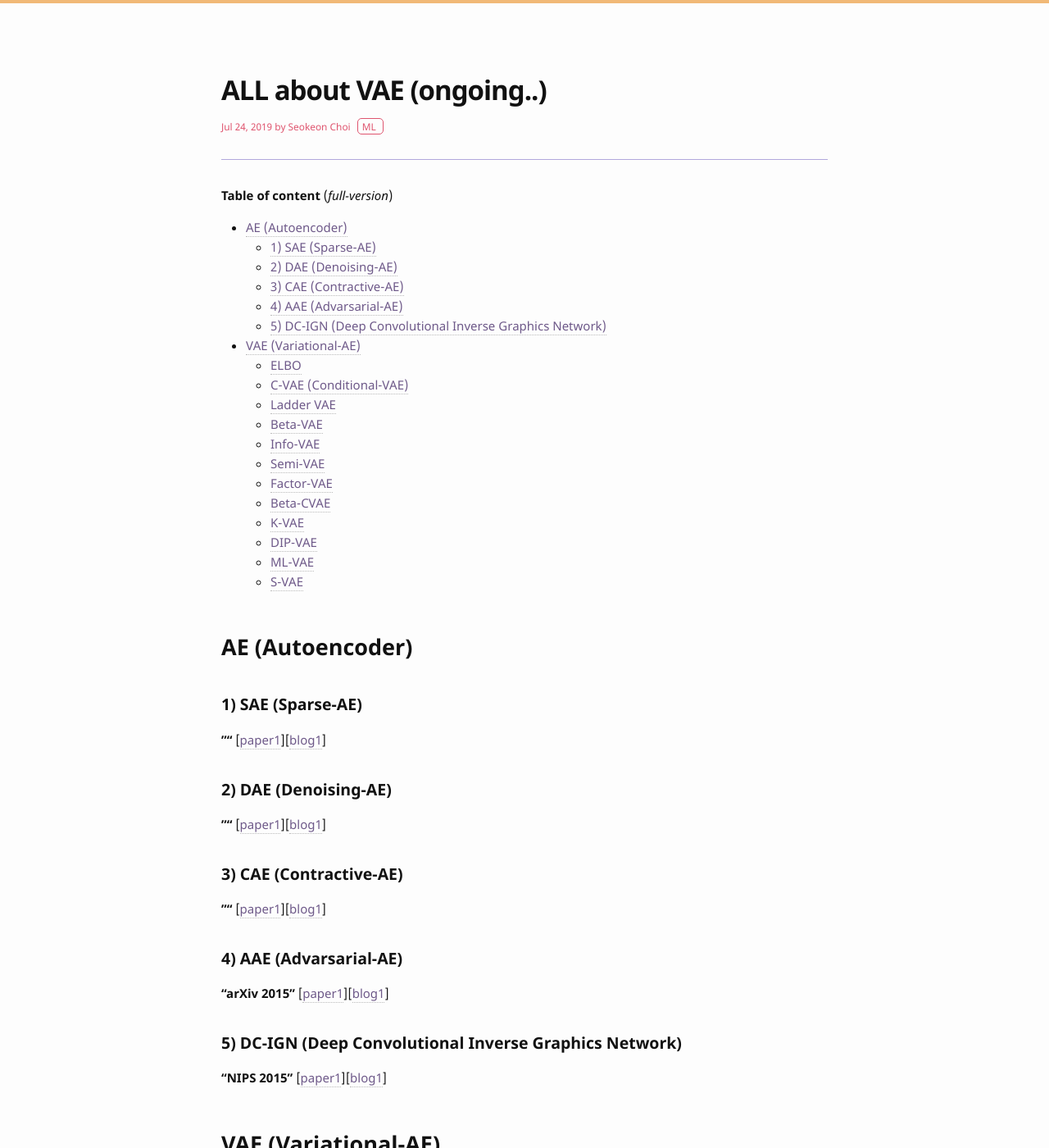
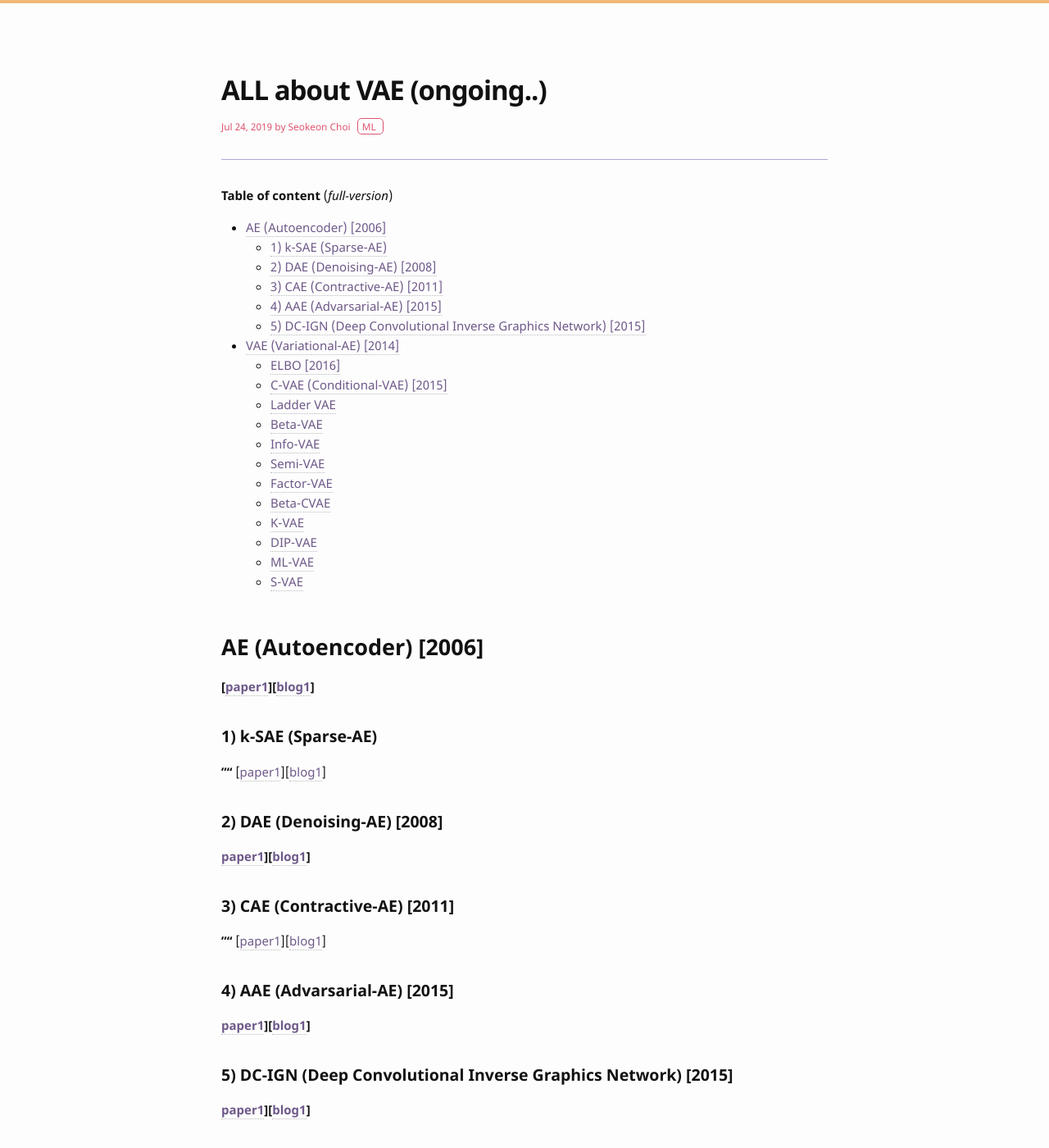
Before and after one commit to bismex/bismex.github.io, a Jekyll site: the page built from _posts/2019-07-24-ALL-VAE.md, in a window 1280 px wide and 1400 px high. Shown: the whole window at 82% size. Built offline with Jekyll 4.4.1, drawn with Linux system fonts in a browser that asks for light colours; some of the changed text lies outside the part shown.

Commit message:
Update 2019-07-24-ALL-VAE.md

```diff
--- a/_posts/2019-07-24-ALL-VAE.md
+++ b/_posts/2019-07-24-ALL-VAE.md
@@ -14,36 +14,37 @@ tags: ML
 * TOC
 {:toc}
 
-## AE (Autoencoder)
+## AE (Autoencoder) [2006]
+**[[paper1](https://pdfs.semanticscholar.org/c50d/ca78e97e335d362d6b991ae0e1448914e9a3.pdf)][[blog1]()]**
 
 
-### 1) SAE (Sparse-AE)
-**""** [[paper1]()][[blog1]()]
+### 1) k-SAE (Sparse-AE)
+**""** [[paper1](https://arxiv.org/pdf/1312.5663.pdf)][[blog1]()]
 
 
-### 2) DAE (Denoising-AE)
-**""** [[paper1]()][[blog1]()]
+### 2) DAE (Denoising-AE) [2008]
+**[paper1]()][[blog1]()]**
 
 
-### 3) CAE (Contractive-AE)
-**""** [[paper1]()][[blog1]()]
+### 3) CAE (Contractive-AE) [2011]
+**""** [[paper1](http://www.icml-2011.org/papers/455_icmlpaper.pdf)][[blog1]()]
 
 
-### 4) AAE (Advarsarial-AE)
-**"arXiv 2015"** [[paper1]()][[blog1]()]
+### 4) AAE (Advarsarial-AE) [2015]
+**[paper1]()][[blog1]()]**
 
 
-### 5) DC-IGN (Deep Convolutional Inverse Graphics Network)
-**"NIPS 2015"** [[paper1]()][[blog1]()]
+### 5) DC-IGN (Deep Convolutional Inverse Graphics Network) [2015]
+**[paper1]()][[blog1]()]**
 
 
-## VAE (Variational-AE)
+## VAE (Variational-AE) [2014]
 
-### ELBO
-**"NIPSw 2016"** [[paper1]()][[blog1]()]
+### ELBO [2016]
+[[paper1]()][[blog1]()]
 
 
-### C-VAE (Conditional-VAE)
+### C-VAE (Conditional-VAE) [2015]
 **"NIPS 2015"** [[paper1]()][[blog1]()]
 
 
```
